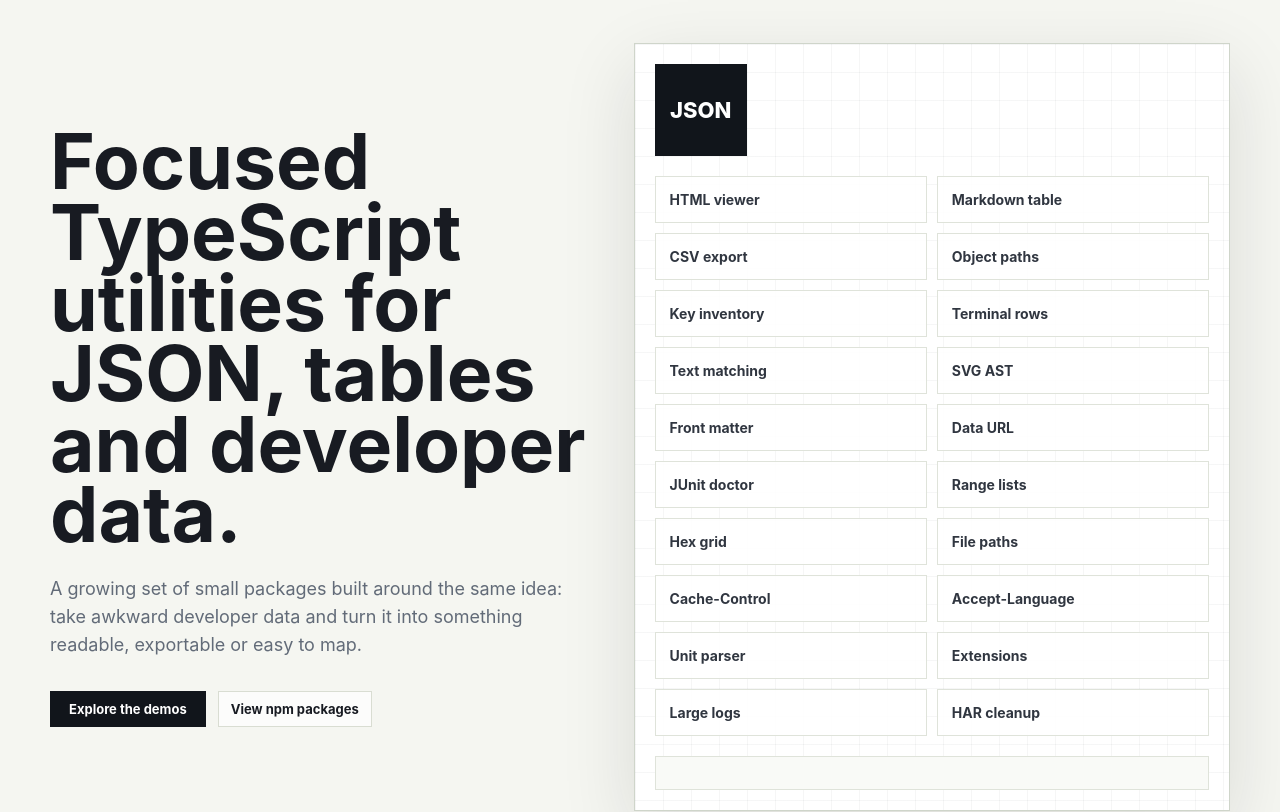
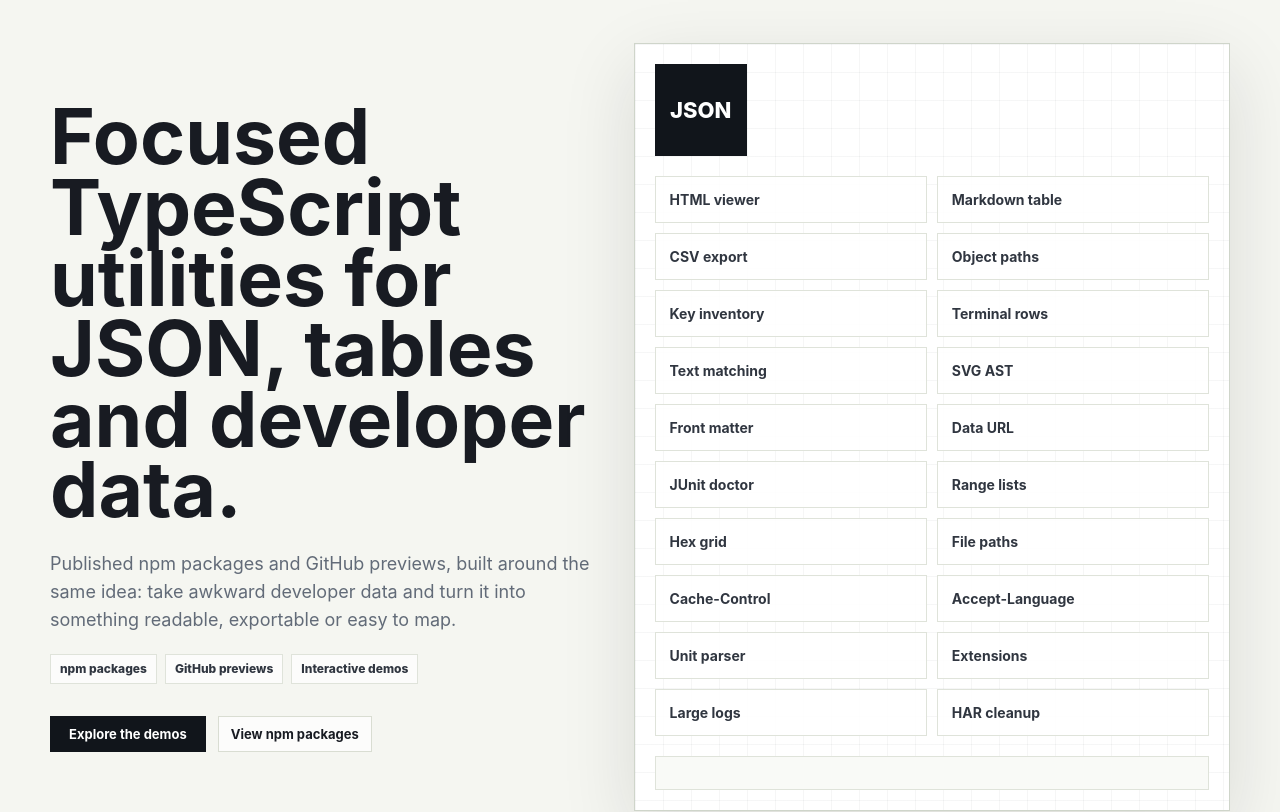
Before and after one commit to Recoveredd/developer-kits-showcase, a website built with Vite: page index.html in a window 1280 px wide. Shown: the part 165-977 px from the top of the page. Built offline with nearby package versions, Linux system fonts and the light colour scheme; what json-csv-kit would draw is missing.

Commit message:
Clarify preview portfolio wording

```diff
--- a/src/main.ts
+++ b/src/main.ts
@@ -190,7 +190,7 @@ function renderHome(): string {
       <section class="library-section preview-library-section" aria-label="GitHub preview demos">
         <div class="section-heading">
           <h2>GitHub previews</h2>
-          <p>These libraries are ready on GitHub and waiting for npm publication. Their demos lazy-load the local source.</p>
+          <p>These libraries are ready on GitHub. Their demos run in the portfolio while npm publication waits.</p>
         </div>
         <div class="library-grid">${previewCards}</div>
       </section>
@@ -203,9 +203,14 @@ function renderHome(): string {
         <div class="hero-copy">
           <h1>Focused TypeScript utilities for JSON, tables and developer data.</h1>
           <p>
-            A growing set of small packages built around the same idea: take awkward developer data and turn it
-            into something readable, exportable or easy to map.
+            Published npm packages and GitHub previews, built around the same idea: take awkward developer data
+            and turn it into something readable, exportable or easy to map.
           </p>
+          <div class="hero-status-strip" aria-label="Portfolio scope">
+            <span>npm packages</span>
+            <span>GitHub previews</span>
+            <span>Interactive demos</span>
+          </div>
           <div class="hero-actions">
             <a href="/json-html-kit/" data-link class="primary-action">Explore the demos</a>
             <a href="https://www.npmjs.com/~recovered" rel="noreferrer" class="secondary-action">View npm packages</a>
@@ -225,8 +230,8 @@ function renderHome(): string {
         <div>
           <h2>Small by design, useful together.</h2>
           <p>
-            Every published page runs the corresponding npm package directly in the browser, with demos that
-            show the practical output instead of a marketing shell.
+            Published pages run the corresponding npm package directly in the browser. Preview pages stay clearly
+            marked until their npm package is available.
           </p>
         </div>
         <div class="principle-list">
@@ -317,7 +322,7 @@ function renderLibraryPage(library: LibraryMeta, demoMarkup: string): string {
     ? `<code>${library.install}</code>`
     : `<div class="preview-status-box">
         <strong>GitHub preview</strong>
-        <span>npm publication is pending while registry rate limiting is resolved.</span>
+        <span>Source and demo are available; the npm package is not published yet.</span>
       </div>`;
   const packageLinks = `
     <a href="${library.github}" target="_blank" rel="noreferrer">GitHub</a>
--- a/src/styles.css
+++ b/src/styles.css
@@ -150,6 +150,25 @@ main {
 .hero-copy p {
   max-width: 680px;
   margin: 24px 0 0;
+}
+
+.hero-status-strip {
+  display: flex;
+  flex-wrap: wrap;
+  gap: 8px;
+  margin-top: 20px;
+}
+
+.hero-status-strip span {
+  min-height: 30px;
+  display: inline-flex;
+  align-items: center;
+  border: 1px solid #dfe3da;
+  background: rgba(255, 255, 255, 0.72);
+  color: #303640;
+  padding: 5px 9px;
+  font-size: 12px;
+  font-weight: 820;
 }
 
 .hero-actions {
```
